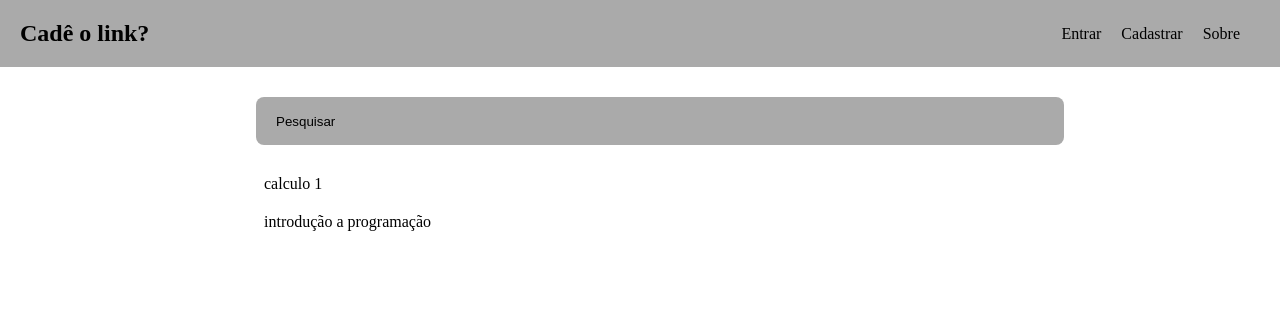
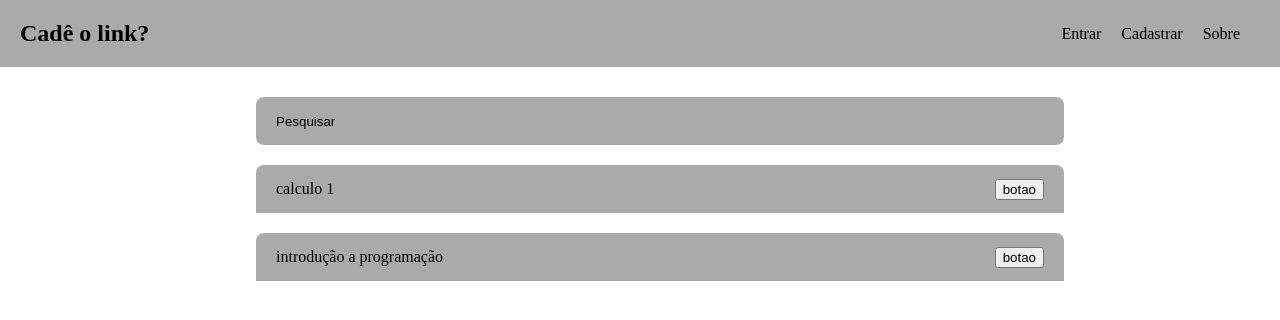
Before and after one commit to devboost-each-ime-2021/frontend, a Vue app: page / in a window 1280 px wide. Shown: the top 320 px of the page. Built offline with nearby package versions, Linux system fonts and the light colour scheme.

Commit message:
wip: display subject description dynamically
Co-authored-by: Gregorio Assagra <gregassagraf@usp.br>
Co-authored-by: Jadno Barbosa <jadno.abs@usp.br>
Co-authored-by: Erick Rodrigues <erick.rodrigues.santana14@gmail.com>
Signed-off-by: Caio Novais <caionfds@gmail.com>

```diff
--- a/src/views/Home.vue
+++ b/src/views/Home.vue
@@ -18,11 +18,22 @@
         <input type="text" class="home-search-input" placeholder="Pesquisar" />
         <div>
           <div
-            class="subject"
-            v-for="subject in subjectGroups"
+            class="subject-container"
+            v-for="subject in subjects"
             v-bind:key="subject.id"
           >
-            {{ subject.name }}
+            <div class="subject-name">
+              {{ subject.name }}
+              <button>botao</button>
+            </div>
+            <div
+              class="subject-description"
+              :style="{
+                display: subject.displayDescription ? 'flex' : 'none',
+              }"
+            >
+              {{ subject.description }}
+            </div>
           </div>
         </div>
       </div>
@@ -47,6 +58,14 @@ export default {
       },
     ],
   }),
+  computed: {
+    subjects() {
+      return this.subjectGroups.map((subject) => ({
+        ...subject,
+        displayDescription: false,
+      }));
+    },
+  },
 };
 </script>
 
@@ -102,7 +121,33 @@ main {
   color: #000000;
 }
 
-.subject {
-  padding: 10px 8px;
+.subject-name {
+  justify-content: space-between;
+  display: flex;
+  align-items: center;
+  width: 100%;
+  height: 40px;
+  border: none;
+  border-radius: 8px 8px 0 0;
+  outline: none;
+  padding: 4px 20px;
+  background: #aaaaaa;
+}
+
+.subject-description {
+  justify-content: space-between;
+  display: flex;
+  align-items: center;
+  width: 100%;
+  height: 40px;
+  border: none;
+  border-radius: 0 0 8px 8px;
+  outline: none;
+  padding: 4px 20px;
+  background: #cccccc;
+}
+
+.subject-container {
+  margin-bottom: 20px;
 }
 </style>
```
